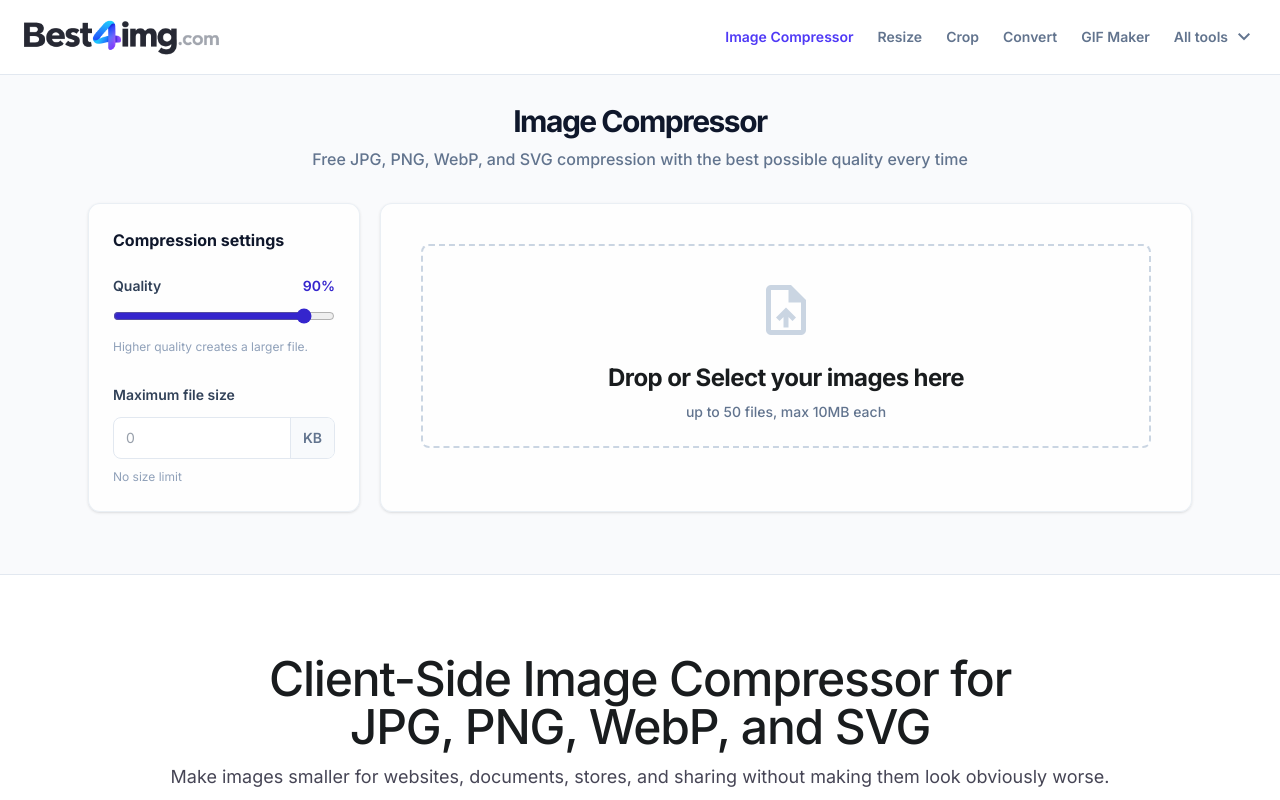
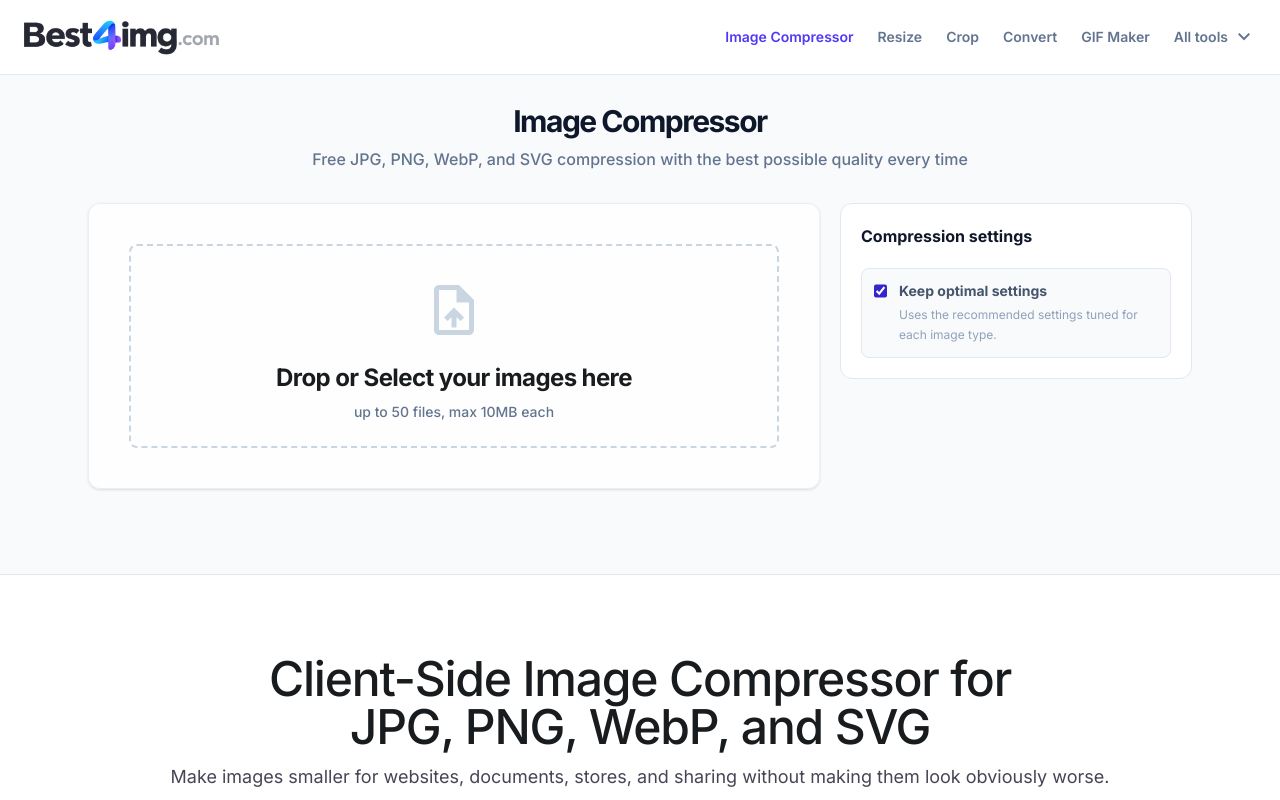
Before and after one commit to DayForce081/best4img, a React (Vite) app: page /en/compress in a window 1280 px wide. Shown: the top 800 px of the page. Built offline with nearby package versions, Linux system fonts and the light colour scheme.

Commit message:
Align compressor settings with tool layout

```diff
--- a/src/i18n.ts
+++ b/src/i18n.ts
@@ -105,11 +105,11 @@ export type PageCopy = {
     };
     settings?: {
       title: string;
+      optimal: string;
+      optimalHint: string;
+      custom: string;
       quality: string;
       qualityHint: string;
-      targetSize: string;
-      targetSizeHint: string;
-      unlimited: string;
     };
   };
   hero: {
--- a/src/locales/en.json
+++ b/src/locales/en.json
@@ -323,11 +323,11 @@
       },
       "settings": {
         "title": "Compression settings",
+        "optimal": "Keep optimal settings",
+        "optimalHint": "Uses the recommended settings tuned for each image type.",
+        "custom": "Custom quality",
         "quality": "Quality",
-        "qualityHint": "Higher quality creates a larger file.",
-        "targetSize": "Maximum file size",
-        "targetSizeHint": "The compressor will aim to stay under this size.",
-        "unlimited": "No size limit"
+        "qualityHint": "Higher quality creates a larger file."
       }
     },
     "hero": {
@@ -348,7 +348,7 @@
     ],
     "autopilot": {
       "title": "Intelligent Optimization, Without Guesswork",
-      "body": "Use the 90% default for a balanced result, or set the quality and maximum file size when you need tighter control. BEST4IMG still keeps the image looking natural while aiming for a smaller file."
+      "body": "Keep the recommended settings for an automatically balanced result, or switch to a custom quality when you need tighter control."
     },
     "underHood": {
       "eyebrow": "Under the Hood",
--- a/src/locales/zh.json
+++ b/src/locales/zh.json
@@ -372,11 +372,11 @@
       },
       "settings": {
         "title": "压缩设置",
+        "optimal": "保持最佳状态",
+        "optimalHint": "根据图片类型使用已经调优的推荐设置。",
+        "custom": "自定义质量",
         "quality": "压缩质量",
-        "qualityHint": "质量越高，图片细节越清晰，文件也越大。",
-        "targetSize": "目标文件大小",
-        "targetSizeHint": "压缩器会尽量将每张图片控制在此大小以内。",
-        "unlimited": "不限制文件大小"
+        "qualityHint": "质量越高，图片细节越清晰，文件也越大。"
       }
     },
     "hero": {
@@ -397,7 +397,7 @@
     ],
     "autopilot": {
       "title": "智能最优化处理，无需反复猜参数",
-      "body": "默认 90% 质量兼顾观感与体积；需要更精确时，也可以设置压缩质量和目标文件大小。BEST4IMG 会在尽量保持观感自然的前提下，把文件压得更小。"
+      "body": "保持推荐设置即可自动兼顾观感与体积；需要更精确时，也可以切换为自定义压缩质量。"
     },
     "underHood": {
       "eyebrow": "技术细节",
--- a/src/pages/Compressor/ImageCompressor.tsx
+++ b/src/pages/Compressor/ImageCompressor.tsx
@@ -52,8 +52,8 @@ export default function ImageCompressor({
   svgOnly = false,
 }: ImageCompressorProps) {
   const [files, setFiles] = useState<FileEntry[]>([]);
+  const [useOptimal, setUseOptimal] = useState(true);
   const [quality, setQuality] = useState(90);
-  const [targetSizeKb, setTargetSizeKb] = useState(0);
   const [isDragOver, setIsDragOver] = useState(false);
   const workerRef = useRef<Worker | null>(null);
   const inputRef = useRef<HTMLInputElement>(null);
@@ -203,8 +203,7 @@ export default function ImageCompressor({
             mimeType: getFileType(nextWaiting.file),
             fileName: nextWaiting.name,
             targetFormat: 'original',
-            quality,
-            targetBytes: targetSizeKb * 1024,
+            quality: useOptimal ? null : quality,
           },
           [buffer] // Transferable
         );
@@ -222,7 +221,7 @@ export default function ImageCompressor({
     };
 
     processNext();
-  }, [files, quality, targetSizeKb, startPseudoProgress, stopPseudoProgress]);
+  }, [files, quality, useOptimal, startPseudoProgress, stopPseudoProgress]);
 
   // ─── Add Files ─────────────────────────────────────────────────────
   const addFiles = useCallback((incoming: File[]) => {
@@ -340,16 +339,43 @@ export default function ImageCompressor({
           </div>
         )}
 
-        <div className="grid gap-5 lg:grid-cols-[17rem_minmax(0,1fr)]">
-          <aside className="rounded-xl border border-slate-200/70 bg-white/72 p-6 shadow-sm backdrop-blur-[2px]">
-            <h3 className="mb-6 text-base font-bold text-slate-900">
+        <div className="grid w-full items-start gap-5 lg:grid-cols-[minmax(0,1fr)_22rem]">
+          <DropZone
+            onFilesSelect={addFiles}
+            accept={accept}
+            maxFiles={MAX_FILES}
+            maxFileSize={MAX_FILE_SIZE}
+            isEasy={isEasy}
+            copy={{ dropTitle: copy?.dropTitle, dropHint: copy?.dropHint }}
+          />
+          <aside className="rounded-xl border border-slate-200 bg-white p-5">
+            <h3 className="text-base font-bold text-slate-900">
               {copy?.settings?.title ?? 'Compression settings'}
             </h3>
-            <label className="block text-sm font-semibold text-slate-700">
-              <span className="flex items-center justify-between">
-                <span>{copy?.settings?.quality ?? 'Quality'}</span>
-                <span className="text-[#3525cd]">{quality}%</span>
+            <label className="mt-5 flex cursor-pointer items-start gap-3 rounded-lg border border-slate-200 bg-slate-50 p-3">
+              <input
+                type="checkbox"
+                checked={useOptimal}
+                onChange={(event) => setUseOptimal(event.target.checked)}
+                className="mt-0.5 h-4 w-4 accent-[#3525cd]"
+              />
+              <span>
+                <span className="block text-sm font-bold text-slate-600">
+                  {copy?.settings?.optimal ?? 'Keep optimal settings'}
                 </span>
+                <span className="mt-1 block text-xs leading-5 text-slate-400">
+                  {copy?.settings?.optimalHint ?? 'Uses the recommended settings tuned for each image type.'}
+                </span>
+              </span>
+            </label>
+            {!useOptimal && (
+              <div className="mt-5">
+                <div className="flex items-center justify-between gap-4">
+                  <span className="text-sm font-bold text-slate-600">
+                    {copy?.settings?.quality ?? 'Quality'}
+                  </span>
+                  <span className="text-sm font-bold text-[#3525cd]">{quality}%</span>
+                </div>
                 <input
                   type="range"
                   min="10"
@@ -358,39 +384,12 @@ export default function ImageCompressor({
                   onChange={(event) => setQuality(Number(event.target.value))}
                   className="mt-3 w-full accent-[#3525cd]"
                 />
-              <span className="mt-2 block text-xs font-normal leading-5 text-slate-400">
+                <p className="mt-1 text-xs leading-5 text-slate-400">
                   {copy?.settings?.qualityHint ?? 'Higher quality creates a larger file.'}
-              </span>
-            </label>
-            <label className="mt-7 block text-sm font-semibold text-slate-700">
-              {copy?.settings?.targetSize ?? 'Maximum file size'}
-              <div className="mt-3 flex overflow-hidden rounded-lg border border-slate-200 bg-white focus-within:border-indigo-400">
-                <input
-                  type="number"
-                  min="0"
-                  step="10"
-                  value={targetSizeKb || ''}
-                  placeholder="0"
-                  onChange={(event) => setTargetSizeKb(Math.max(0, Number(event.target.value) || 0))}
-                  className="min-w-0 flex-1 px-3 py-2.5 font-normal outline-none"
-                />
-                <span className="border-l border-slate-200 bg-slate-50 px-3 py-2.5 text-slate-500">KB</span>
+                </p>
               </div>
-              <span className="mt-2 block text-xs font-normal leading-5 text-slate-400">
-                {targetSizeKb === 0
-                  ? copy?.settings?.unlimited ?? 'No size limit'
-                  : copy?.settings?.targetSizeHint ?? 'The compressor will aim to stay under this size.'}
-              </span>
-            </label>
+            )}
           </aside>
-          <DropZone
-            onFilesSelect={addFiles}
-            accept={accept}
-            maxFiles={MAX_FILES}
-            maxFileSize={MAX_FILE_SIZE}
-            isEasy={isEasy}
-            copy={{ dropTitle: copy?.dropTitle, dropHint: copy?.dropHint }}
-          />
         </div>
       </section>
 
--- a/src/types.ts
+++ b/src/types.ts
@@ -26,8 +26,7 @@ export interface WorkerRequest {
   mimeType: string;
   fileName: string;
   targetFormat: 'original' | 'webp';
-  quality: number;
-  targetBytes: number;
+  quality: number | null;
 }
 
 /** Messages from worker to main thread */
--- a/src/workers/compressor.worker.ts
+++ b/src/workers/compressor.worker.ts
@@ -272,15 +272,18 @@ async function robustPngCompress(
   originalBuffer: ArrayBuffer,
   isGraphic: boolean,
   hasTransparency: boolean,
-  quality: number
+  quality: number | null
 ): Promise<ArrayBuffer> {
   // 核心逻辑：尝试有损量化 -> 尝试无损压实 -> 任何失败则退回原图
   try {
     const instance = new Imagequant();
     const image = new ImagequantImage(new Uint8Array(imageData.data.buffer), imageData.width, imageData.height, 0.0);
 
-    const minimumQuality = Math.max(10, quality - (hasTransparency || isGraphic ? 30 : 40));
-    instance.set_quality(minimumQuality, quality);
+    if (quality == null) {
+      instance.set_quality(hasTransparency || isGraphic ? 50 : 35, hasTransparency || isGraphic ? 80 : 70);
+    } else {
+      instance.set_quality(Math.max(10, quality - (hasTransparency || isGraphic ? 30 : 40)), quality);
+    }
     instance.set_speed(3);
 
     const quantizedPng = instance.process(image);
@@ -376,40 +379,29 @@ async function encodeImageAuto(
   isGraphic: boolean,
   hasTransparency: boolean,
   originalBuffer: ArrayBuffer,
-  quality: number,
-  targetBytes: number
+  quality: number | null
 ): Promise<ArrayBuffer> {
-  const encodeAtQuality = async (currentQuality: number): Promise<ArrayBuffer> => {
+  let encodedBuffer: ArrayBuffer;
   switch (mimeType) {
     case 'image/webp':
-        return webpEncode(imageData, { quality: currentQuality });
+      encodedBuffer = await webpEncode(imageData, { quality: quality ?? (isGraphic ? 75 : 70) });
+      break;
     case 'image/jpeg':
     case 'image/jpg':
-        return compressJpegGraphic(imageData, currentQuality);
+      encodedBuffer = quality == null
+        ? await (isGraphic ? compressJpegGraphic(imageData, 92) : compressJpegPhoto(imageData))
+        : await jpegEncode(imageData, {
+            quality,
+            chroma_subsample: isGraphic ? 1 : 2,
+            auto_subsample: false,
+            smoothing: isGraphic ? 0 : 5,
+          });
+      break;
     case 'image/png':
-        return robustPngCompress(imageData, originalBuffer, isGraphic, hasTransparency, currentQuality);
+      encodedBuffer = await robustPngCompress(imageData, originalBuffer, isGraphic, hasTransparency, quality);
+      break;
     default:
       throw new Error(`Unsupported format: ${mimeType}`);
-    }
-  };
-
-  let encodedBuffer = await encodeAtQuality(quality);
-  if (targetBytes > 0 && encodedBuffer.byteLength > targetBytes) {
-    let low = 10;
-    let high = quality - 1;
-    let smallest = encodedBuffer;
-    for (let attempt = 0; attempt < 6 && low <= high; attempt++) {
-      const candidateQuality = Math.floor((low + high) / 2);
-      const candidate = await encodeAtQuality(candidateQuality);
-      if (candidate.byteLength < smallest.byteLength) smallest = candidate;
-      if (candidate.byteLength <= targetBytes) {
-        encodedBuffer = candidate;
-        low = candidateQuality + 1;
-      } else {
-        high = candidateQuality - 1;
-      }
-    }
-    if (encodedBuffer.byteLength > targetBytes) encodedBuffer = smallest;
   }
 
   // 终极防御 [Size Gatekeeper]：如果压缩后的体积 >= 原始体积，则直接返回原图
@@ -423,7 +415,7 @@ async function encodeImageAuto(
 
 // ─── Message Handler ──────────────────────────────────────────────────
 self.onmessage = async (e: MessageEvent<WorkerRequest>) => {
-  const { type, id, buffer, mimeType, quality, targetBytes } = e.data;
+  const { type, id, buffer, mimeType, quality } = e.data;
   if (type !== 'compress') return;
 
   try {
@@ -464,8 +456,7 @@ self.onmessage = async (e: MessageEvent<WorkerRequest>) => {
       imageType === 'graphic',
       hasTransparency,
       buffer,
-      quality,
-      targetBytes
+      quality
     );
 
     self.postMessage({
```
Lines whose indentation alone changed are shown as unchanged.
